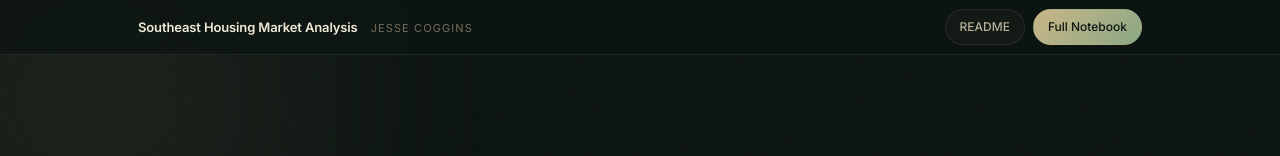
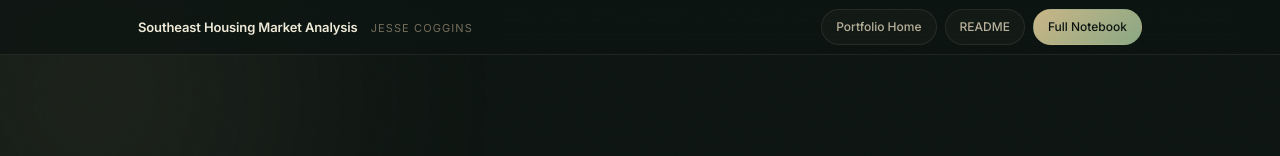
Before and after one commit to JesseCoggins/southeast-housing-market-analysis, a plain HTML site: page index.html in a window 1280 px wide. Shown: the top 156 px of the page. Drawn offline with Linux system fonts and the light colour scheme.

Commit message:
Add portfolio home link to summary nav

```diff
--- a/index.html
+++ b/index.html
@@ -498,6 +498,7 @@
         <span>Jesse Coggins</span>
       </div>
       <div class="nav-links">
+        <a class="nav-btn" href="https://jessecoggins.github.io/">Portfolio Home</a>
         <a class="nav-btn" href="https://github.com/JesseCoggins/southeast-housing-market-analysis/blob/main/README.md">README</a>
         <a class="nav-btn nav-btn-primary" href="https://github.com/JesseCoggins/southeast-housing-market-analysis/blob/main/southeast_housing_analysis.ipynb">Full Notebook</a>
       </div>
```
